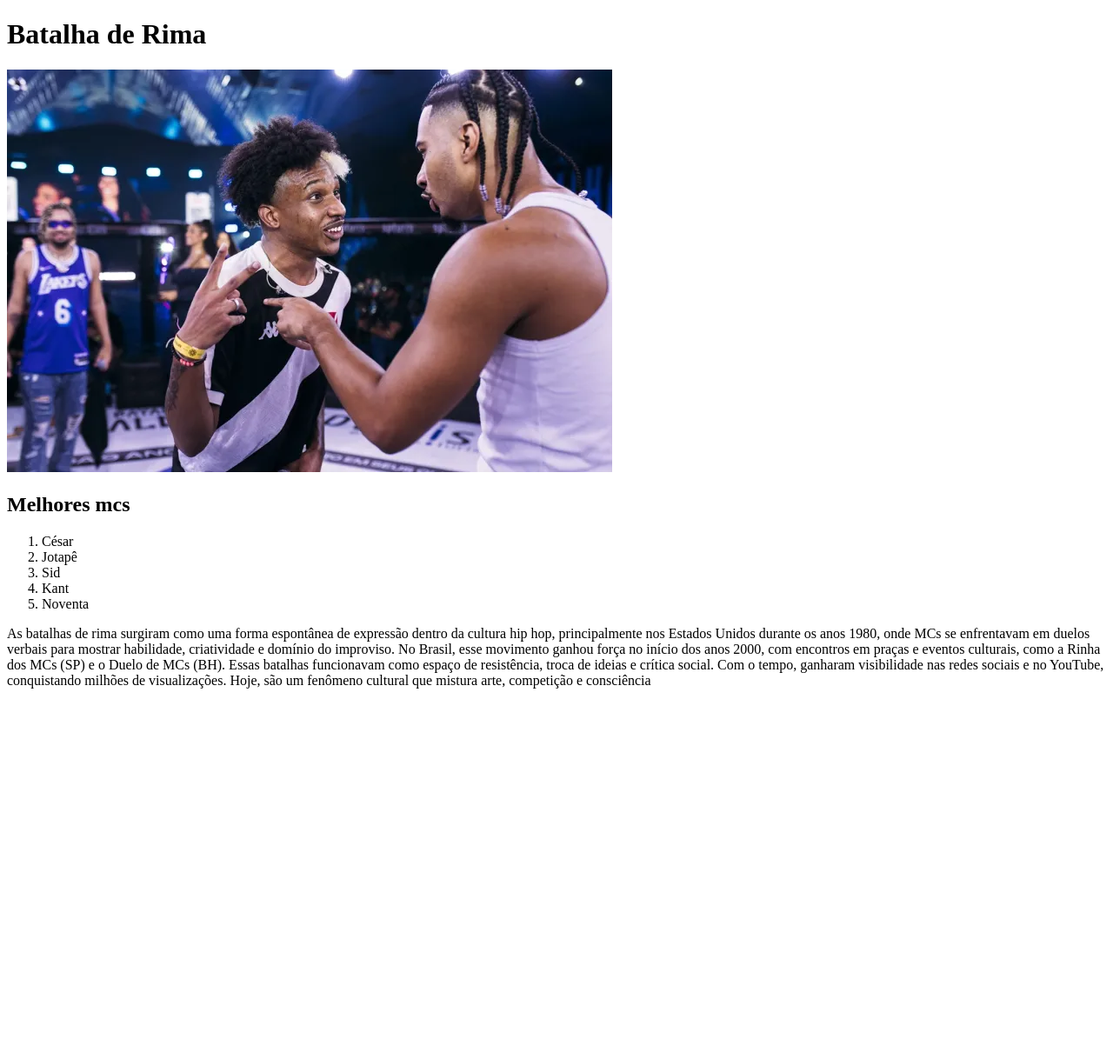
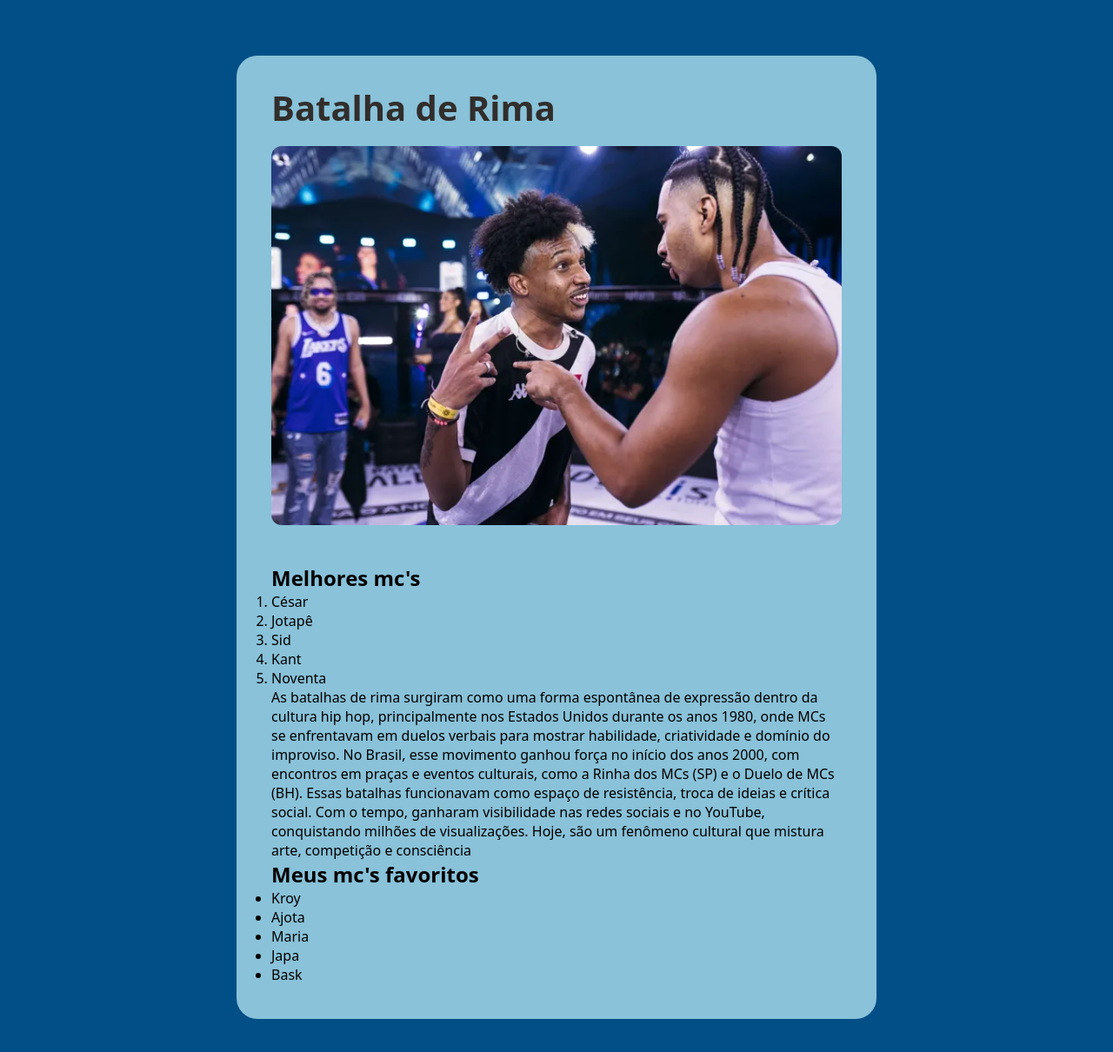
Before and after one commit to annzmtt/rap, a plain HTML site: page index.html in a window 1280 px wide. Shown: the whole page at 87% size. Before the commit the page ends 808 px from the top, so only its background shows below. Drawn offline with Linux system fonts and the light colour scheme.

Commit message:
fim do projeto

```diff
--- a/index.html
+++ b/index.html
@@ -4,11 +4,12 @@
     <meta charset="UTF-8">
     <meta name="viewport" content="width=device-width, initial-scale=1.0">
     <title>Batalha de Rima</title>
+    <link rel="stylesheet" href="style.css">
 </head>
 <body>
-    <h1>Batalha de Rima</h1>
+    <div><h1>Batalha de Rima</h1>
     <img src="BDA-9-anos-7.webp" alt="imagem do kroy e bask na bda 9 anos">
-    <h2>Melhores mcs</h2>
+    <h2>Melhores mc's</h2>
     <ol>
         <li>César</li>
         <li>Jotapê</li>
@@ -17,5 +18,13 @@
         <li>Noventa</li>
     </ol>
     <p>As batalhas de rima surgiram como uma forma espontânea de expressão dentro da cultura hip hop, principalmente nos Estados Unidos durante os anos 1980, onde MCs se enfrentavam em duelos verbais para mostrar habilidade, criatividade e domínio do improviso. No Brasil, esse movimento ganhou força no início dos anos 2000, com encontros em praças e eventos culturais, como a Rinha dos MCs (SP) e o Duelo de MCs (BH). Essas batalhas funcionavam como espaço de resistência, troca de ideias e crítica social. Com o tempo, ganharam visibilidade nas redes sociais e no YouTube, conquistando milhões de visualizações. Hoje, são um fenômeno cultural que mistura arte, competição e consciência</p>
+    <h2>Meus mc's favoritos</h2>
+    <ul>
+        <li>Kroy</li>
+        <li>Ajota</li>
+        <li>Maria</li>
+        <li>Japa</li>
+        <li>Bask</li>
+    </ul></div>
 </body>
 </html>
--- /dev/null
+++ b/style.css
@@ -0,0 +1,35 @@
+*{
+    margin: 0;
+    padding: 0;
+    box-sizing: border-box;
+}
+
+body{
+    background-color: #014f86;
+}
+body > div{
+    background-color: #89c2d9;
+    max-width: 736px;
+    margin-inline: auto;
+    margin-block: 64px;
+    padding: 40px;
+    border-radius: 24px;
+}
+
+div img{
+    width: 100%;
+    border-radius: 12px;
+    margin-bottom: 40px;
+}
+
+h1, h2,p, ol, ul{
+    font-family: system-ui, -apple-system, BlinkMacSystemFont, 'Segoe UI', Roboto, Oxygen, Ubuntu, Cantarell, 'Open Sans', 'Helvetica Neue', sans-serif;
+}
+
+h1{
+    font-size: 40px;
+    color:#312e2c;
+    line-height: 100%;
+    margin-bottom: 24px;
+
+}
```
Also changed, not shown: 1 other file.
